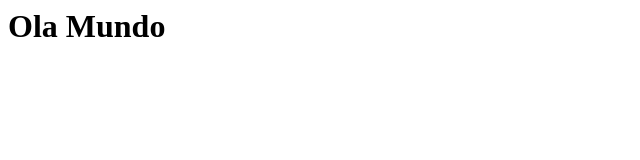
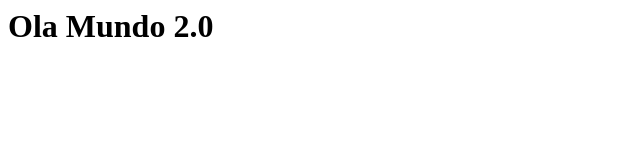
Before and after one commit to JHugoSilva/curriculo, a plain HTML site: page index.html in a window 1280 px wide. Shown: the full height of the page, 0-640 px from the left. Drawn offline with Linux system fonts and the light colour scheme.

Commit message:
Subir Index 2.0

```diff
--- a/index.html
+++ b/index.html
@@ -1 +1 @@
-<h1>Ola Mundo</h1>
+<h1>Ola Mundo 2.0</h1>
```
